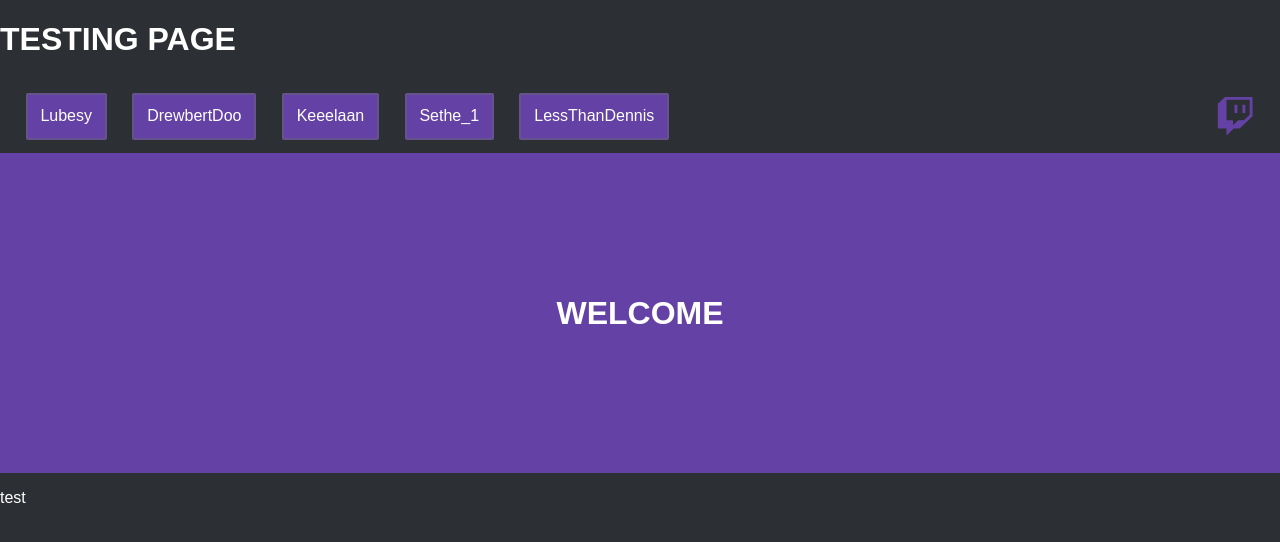
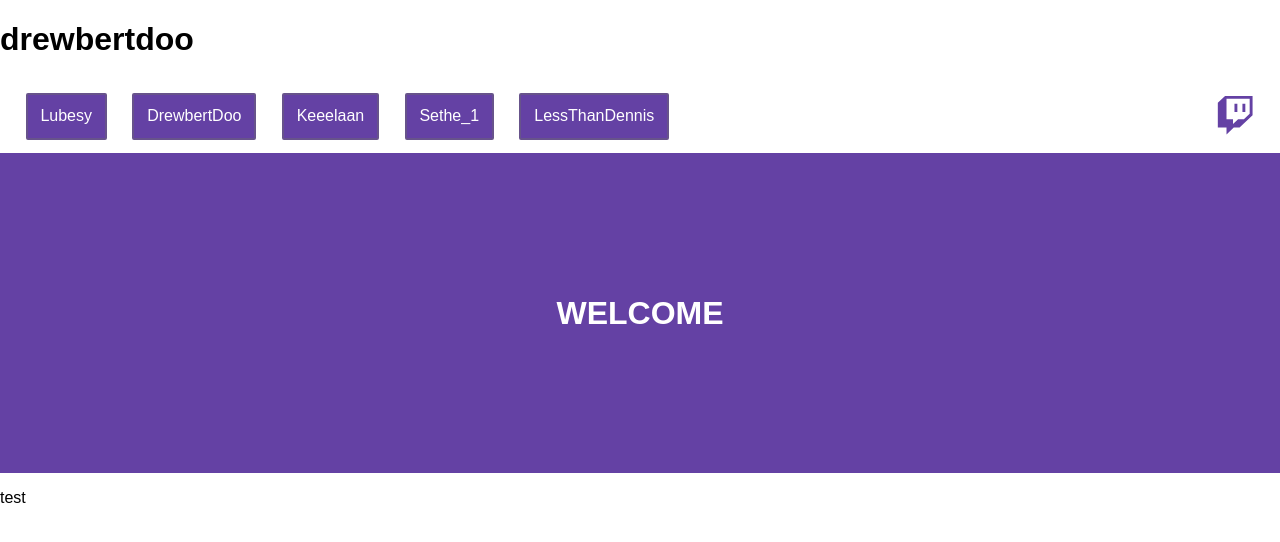
Before and after one commit to luberchris/lubebot_site, a React (Create React App) app in the folder client/: page /dads/drewbertdoo in a window 1280 px wide. Shown: the top 542 px of the page. Built offline with nearby package versions, Linux system fonts and the light colour scheme.

Commit message:
basic routing complete

```diff
--- a/client/src/App.css
+++ b/client/src/App.css
@@ -1,5 +1,5 @@
 body {
-  background-color: #2c2f33;
-  color: white;
+  background-color: white;
+  color: black;
   font-family: Arial, Helvetica, sans-serif;
 }
--- a/client/src/pages/home/home.css
+++ b/client/src/pages/home/home.css
@@ -5,27 +5,7 @@
   background-color: #6441A4;
   height: 25vw;
   width: 100vw;
-}
-
-.link {
-  display: flex;
-  justify-content: center;
-  align-items: center;
-  margin: 0 1vw;
-  background-color: #6441A4;
-  border: 2px #67538b solid;
-  border-radius: 2px;
-  padding: 1vw;
-  text-decoration: none;
   color: white;
-  transition: all 0.3s ease-out;
-  -webkit-transition: all 0.3s ease-out;
-}
-
-.link:hover {
-  margin-bottom: 5px;
-  margin-top: -5px;
-  box-shadow: 7px 7px 3px #23272a;
 }
 
 #home-page {
--- a/client/src/pages/page/Page.js
+++ b/client/src/pages/page/Page.js
@@ -3,14 +3,27 @@ import Navbar from "../../partials/navbar/Navbar";
 import "./page.css";
 
 class Page extends Component {
-  componentDidMount() {}
+  constructor(props) {
+    super(props);
+    this.state = {
+      user: ""
+    };
+  }
+
+  componentDidMount() {
+    const {
+      match: { params }
+    } = this.props;
+
+    this.setState({ user: params.id });
+  }
 
   componentWillUnmount() {}
 
   render() {
     return (
       <div id="page-page">
-        <h1>TESTING PAGE</h1>
+        <h1>{this.state.user}</h1>
         <Navbar />
         <div className="jumbotron">
           <h1>WELCOME</h1>
--- a/client/src/partials/navbar/Navbar.js
+++ b/client/src/partials/navbar/Navbar.js
@@ -11,24 +11,30 @@ class Navbar extends Component {
     return (
       <div id="navbar">
         <div class="navbar-section">
-          <a href="/lubesy" className="link">
+          <a href="/dads/lubesy" className="link">
             Lubesy
           </a>
-          <a href="/drewbertdoo" className="link">
+          <a href="/dads/drewbertdoo" className="link">
             DrewbertDoo
           </a>
-          <a href="/keeelaan" className="link">
+          <a href="/dads/keeelaan" className="link">
             Keeelaan
           </a>
-          <a href="/sethe_1" className="link">
+          <a href="/dads/sethe_1" className="link">
             Sethe_1
           </a>
-          <a href="/lessthandennis" className="link">
+          <a href="/dads/lessthandennis" className="link">
             LessThanDennis
           </a>
         </div>
         <div class="navbar-section">
-          <FontAwesomeIcon icon={["fab", "twitch"]} id="twitch"/>
+          <a
+            href="https://www.twitch.tv/"
+            target="_blank"
+            rel="noopener noreferrer"
+          >
+            <FontAwesomeIcon icon={["fab", "twitch"]} id="twitch" />
+          </a>
         </div>
       </div>
     );
--- a/client/src/partials/navbar/navbar.css
+++ b/client/src/partials/navbar/navbar.css
@@ -1,6 +1,27 @@
 .navbar-section {
   display: flex;
   align-items: center;
+}
+
+.link {
+  display: flex;
+  justify-content: center;
+  align-items: center;
+  margin: 0 1vw;
+  background-color: #6441a4;
+  border: 2px #67538b solid;
+  border-radius: 2px;
+  padding: 1vw;
+  text-decoration: none;
+  color: white;
+  transition: all 0.3s ease-out;
+  -webkit-transition: all 0.3s ease-out;
+}
+
+.link:hover {
+  margin-bottom: 5px;
+  margin-top: -5px;
+  box-shadow: 7px 7px 7px gray;
 }
 
 #navbar {
```
